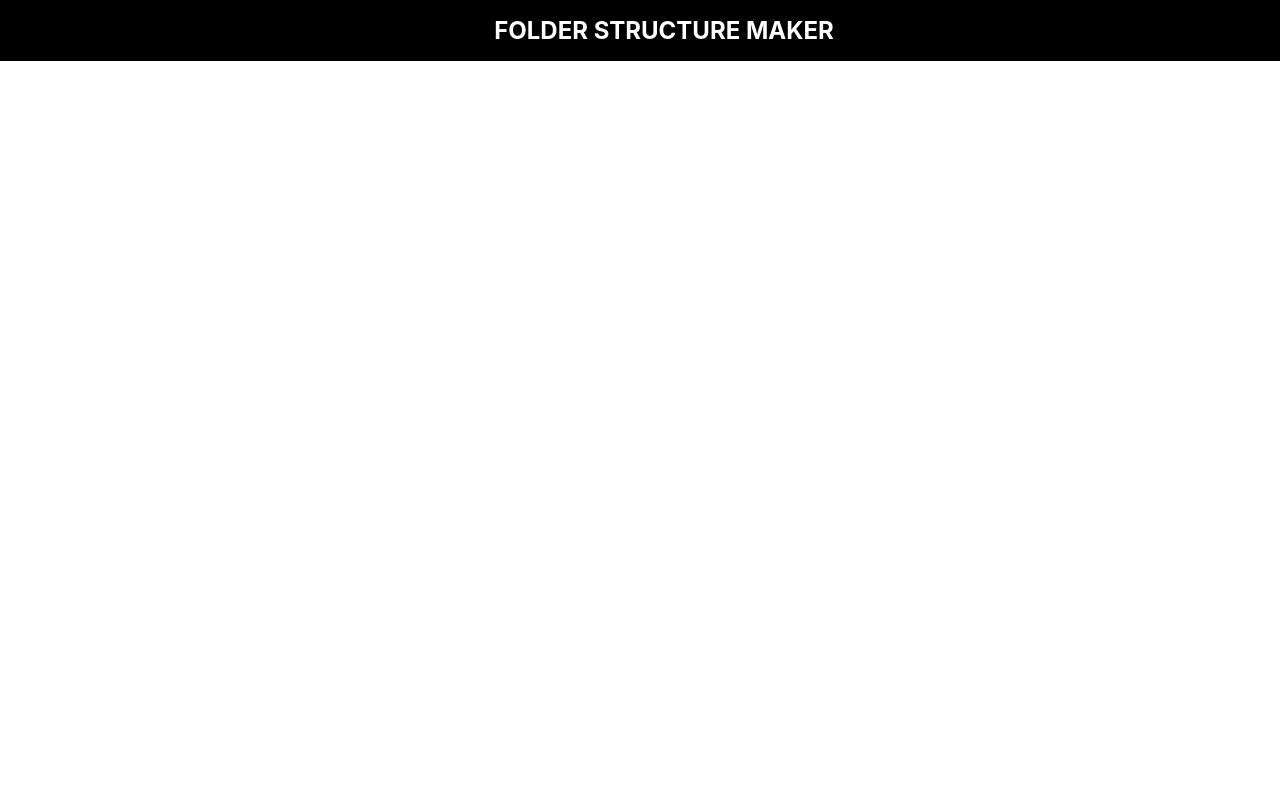
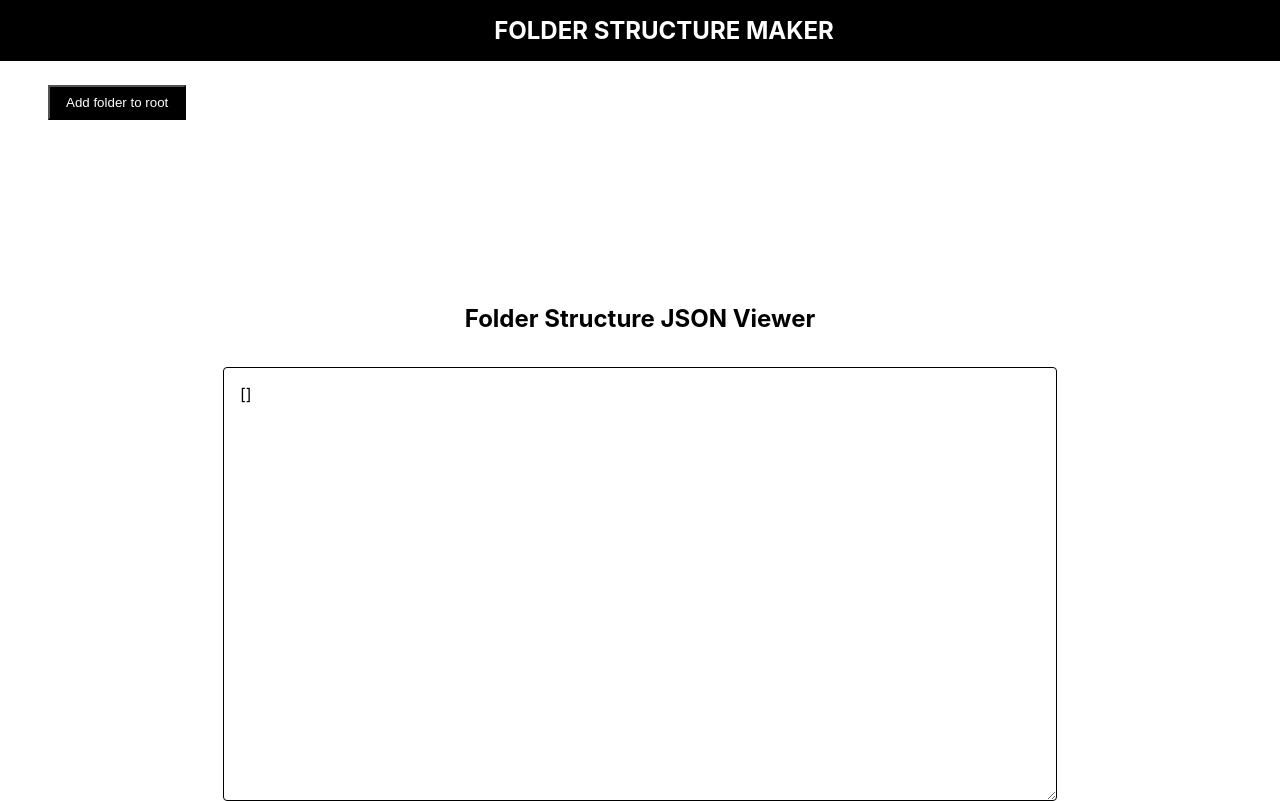
Before and after one commit to AriaCong/folder-structure-maker, a React (Create React App) app: page / in a window 1280 px wide. Shown: the top 801 px of the page. Built offline with nearby package versions, Linux system fonts and the light colour scheme.

Commit message:
Adjest JSON viewer position

```diff
--- a/package.json
+++ b/package.json
@@ -1,5 +1,5 @@
 {
-  "name": "folder-structure-maker",
+  "name": "exercise1",
   "version": "0.1.0",
   "private": true,
   "dependencies": {
--- a/src/App.tsx
+++ b/src/App.tsx
@@ -1,10 +1,17 @@
 import React from 'react'
 import Header from './components/Header'
+import { TreeContextProvider } from './context/TreeContext'
+import TreeView from './components/TreeView'
+import JsonViewer from './components/JsonViewer'
 
-function App() {
+function App(): React.ReactElement {
   return (
     <div className="App">
       <Header />
+      <TreeContextProvider>
+        <TreeView />
+        <JsonViewer />
+      </TreeContextProvider>
     </div>
   )
 }
--- a/src/components/JsonViewer.module.scss
+++ b/src/components/JsonViewer.module.scss
@@ -4,20 +4,17 @@
 .jsonViewWrapper {
   position: relative;
   height: 350px;
-  margin-top: 1vh;
-  //   @include flex-center;
-  //   flex-direction: column;
-  //   height: 100vh;
+  margin-top: 20vh;
 }
 .title {
   @include title-style;
 }
 .textarea {
-  width: 500px;
-  height: 300px;
+  width: 800px;
+  height: 400px;
   position: absolute;
   left: 50%;
-  top: 60%;
+  top: 80%;
   transform: translate(-50%, -50%);
   padding: 1rem;
   border: $border-style;
```
Also changed, not shown: 1 other file (tests, documents, lock files or other folders).
